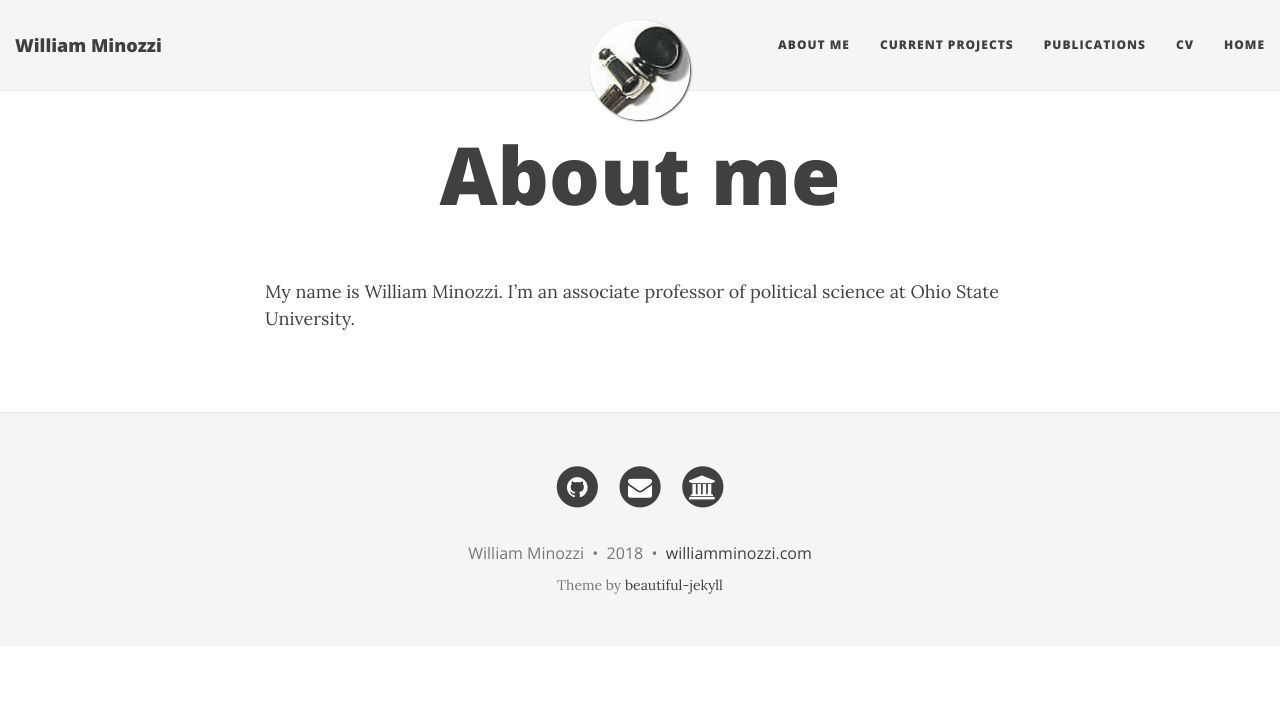
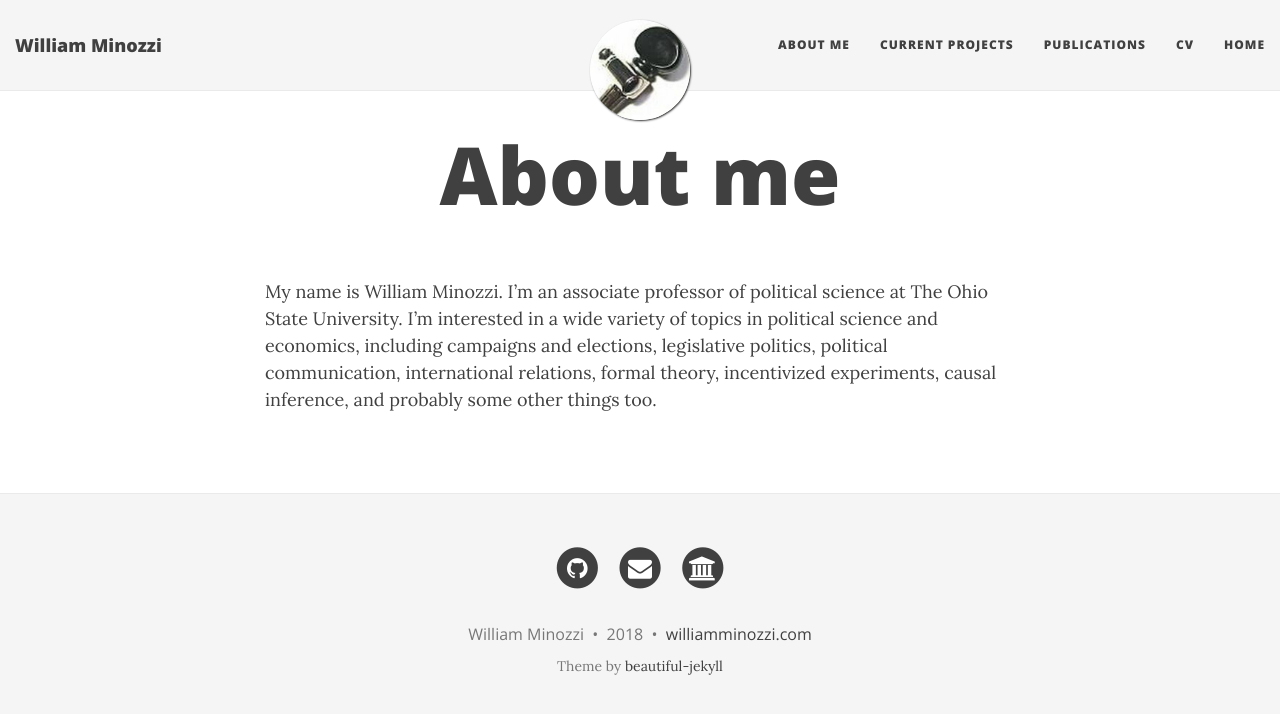
Before and after one commit to minozzi/minozzi.github.io, a Jekyll site: the page built from aboutme.md, in a window 1280 px wide. Shown: the top 714 px of the page. Built offline with Jekyll 4.4.1, drawn with Linux system fonts in a browser that asks for light colours; nearby versions of some CDN libraries.

Commit message:
updated aboutme

```diff
--- a/aboutme.md
+++ b/aboutme.md
@@ -3,4 +3,4 @@ layout: page
 title: About me
 ---
 
-My name is William Minozzi. I'm an associate professor of political science at Ohio State University.
+My name is William Minozzi. I'm an associate professor of political science at The Ohio State University. I'm interested in a wide variety of topics in political science and economics, including campaigns and elections, legislative politics, political communication, international relations, formal theory, incentivized experiments, causal inference, and probably some other things too.
```
